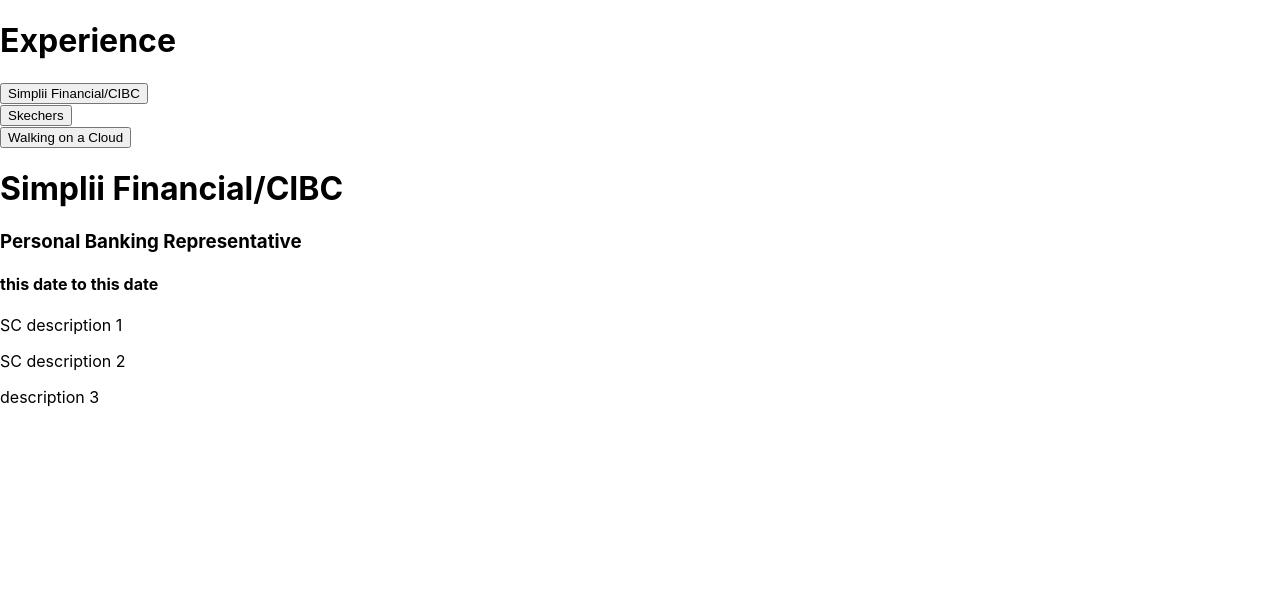
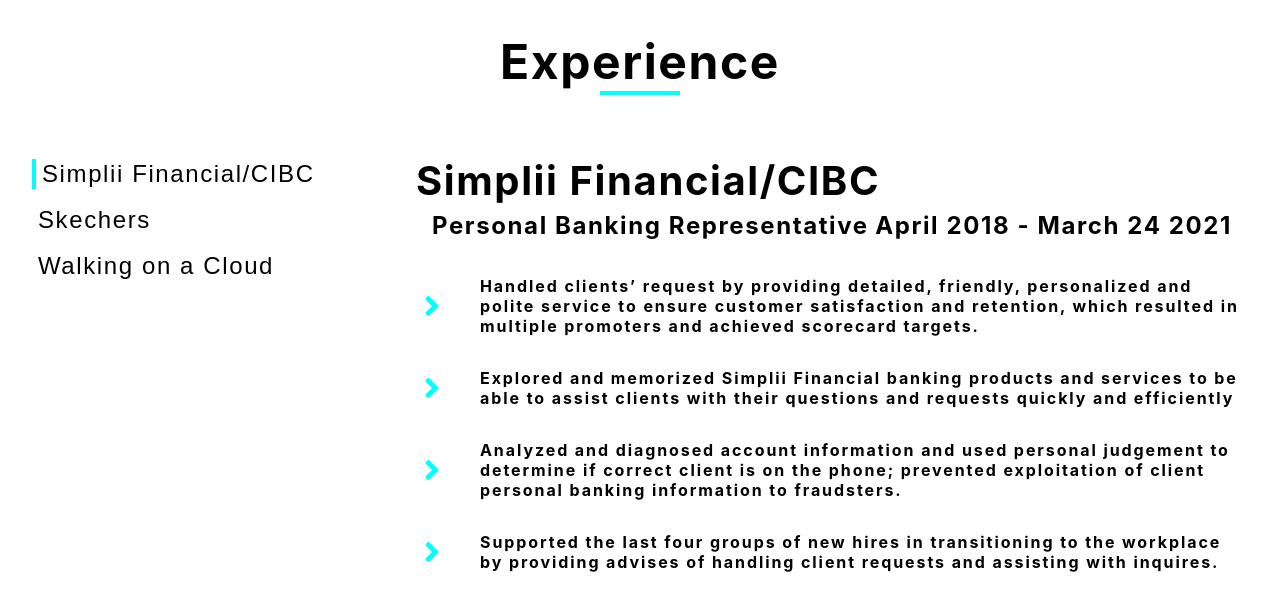
Before and after one commit to eugenehan94/React-Resume-Project, a React (Create React App) app: page / in a window 1280 px wide. Shown: the top 610 px of the page. Built offline with nearby package versions, Linux system fonts and the light colour scheme.

Commit message:
added functionality - button press, jobs

```diff
--- a/package.json
+++ b/package.json
@@ -8,6 +8,7 @@
     "@testing-library/user-event": "^12.8.3",
     "react": "^17.0.2",
     "react-dom": "^17.0.2",
+    "react-icons": "^4.2.0",
     "react-scripts": "4.0.3",
     "web-vitals": "^1.1.2"
   },
--- /dev/null
+++ b/src/App.css
@@ -0,0 +1,77 @@
+.title {
+  text-align: center;
+  font-size: 48px;
+  letter-spacing: 0.1rem;
+  margin-bottom: 0;
+}
+.underline {
+  width: 5rem;
+  height: 0.25rem;
+  background-color: rgb(0, 255, 255);
+  margin-left: auto;
+  margin-right: auto;
+  margin-bottom: 3.5rem;
+}
+
+.subContainer {
+  display: flex;
+}
+.button-container {
+  display: flex;
+  flex-direction: column;
+
+  flex-wrap: wrap;
+  margin: 0 2rem;
+}
+.job-button {
+  background: none;
+  border: none;
+  cursor: pointer;
+  letter-spacing: 0.1rem;
+  width: 20rem;
+  text-align: left;
+  font-size: 1.5rem;
+  font-weight: 400;
+  margin: 0.5rem 0;
+}
+.active {
+  border-left: 4px solid rgb(0, 255, 255);
+}
+
+.job-container {
+  margin: 0 2rem;
+}
+.job-container h1 {
+  margin: 0;
+  letter-spacing: 0.1rem;
+  font-size: 2.5rem;
+  line-height: 1.5;
+}
+.job-position-date {
+  display: flex;
+  justify-content: space-between;
+  padding: 0 1rem;
+}
+.job-position-date h3 {
+  margin: 0;
+  margin-bottom: 1.25rem;
+  padding: 0;
+  letter-spacing: 0.1rem;
+  font-size: 1.5rem;
+}
+
+.job-description {
+  display: grid;
+  grid-template-columns: auto 1fr;
+  column-gap: 2rem;
+  align-items: center;
+}
+.bullet-point {
+  color: rgb(0, 255, 255);
+}
+
+.job-description p {
+  font-size: 1rem;
+  letter-spacing: 0.12rem;
+  font-weight: 700;
+}
--- a/src/App.js
+++ b/src/App.js
@@ -1,28 +1,39 @@
 import { useState } from "react";
-
+import "./App.css";
+import { FaAngleRight } from "react-icons/fa";
 const job = [
   {
     title: "Personal Banking Representative",
     company: "Simplii Financial/CIBC",
-    description: ["SC description 1", "SC description 2", "description 3"],
-    date: "this date to this date",
+    description: [
+      "Handled clients’ request by providing detailed, friendly, personalized and polite service to ensure customer satisfaction and retention, which resulted in multiple promoters and achieved scorecard targets. ",
+      "Explored and memorized Simplii Financial banking products and services to be able to assist clients with their questions and requests quickly and efficiently",
+      "Analyzed and diagnosed account information and used personal judgement to determine if correct client is on the phone; prevented exploitation of client personal banking information to fraudsters.",
+      "Supported the last four groups of new hires in transitioning to the workplace by providing advises of handling client requests and assisting with inquires.",
+    ],
+    date: "April 2018 - March 24 2021",
   },
   {
     title: "Product Specialist",
     company: "Skechers",
     description: [
-      "SK description 1",
-      "description 2",
-      "description 3",
-      "description 4",
+      "Accurately processed customer purchases into POS systems; manually inputting serial number of products without bar code, entering correct promotional codes for targeted items. ",
+      "Prepared advertising displays and arranged merchandise as per directive to promote sales. Replenished merchandises to standard by ensuring that all styles are represented on the sales floor.",
+      "Exceeded weekly goals with an average SPH of $120.00 CND and an average UPT of 1.85. Consistently a top seller, promoting a sportively competitive atmosphere.",
     ],
-    date: "this date to this date",
+    date: "August 2016 – July 2018",
   },
   {
-    title: "REFER to RESUME",
+    title: "Sales Associate/Key Holder/Weekend Manager",
     company: "Walking on a Cloud",
-    description: ["WOAC description 1", "description 2", "description 3"],
-    date: "this date to this date",
+    description: [
+      "Performed managerial duties as a sale associated, such as opening and closing the POS system, performing settlements on debit/credit terminals, training new employees.",
+      "Addressed customer inquires in a professional and friendly manner; received positive feedback from customers and superiors",
+      "Excelled in making lasting positive impressions on customers; creating a clientele loyal to the business",
+      "Learned the features of different types of footwear and brands to provide appropriate shoes for customers; including customers with special orthopedic needs",
+      "Achieved weekly sale goals and maintained a monthly UPT average of 1.5 through suggestive selling, adding on accessories such as socks, creams and freshening spray",
+    ],
+    date: "May 2015 - August 2016 ",
   },
 ];
 
@@ -36,28 +47,41 @@
 
   return (
     <div>
-      <h1>Experience</h1>
-
+      <h1 className="title">Experience</h1>
+      <div className="underline"></div>
+      <div className="subContainer">
+        <div className="button-container">
           {jobList.map((job, id) => {
             return (
               <div>
-            <button key={id} onClick={() => setIndex(id)}>
+                <button
+                  key={id}
+                  className={`job-button ${arrayIndex === id && "active"}`}
+                  onClick={() => setIndex(id)}
+                >
                   {job.company}
                 </button>
               </div>
             );
           })}
-
-      <div>
+        </div>
+        <div className="job-container">
           <h1>{jobList[arrayIndex].company}</h1>
 
+          <div className="job-position-date">
             <h3>{jobList[arrayIndex].title}</h3>
 
-        <h4>{jobList[arrayIndex].date} </h4>
-
+            <h3>{jobList[arrayIndex].date} </h3>
+          </div>
           {jobList[arrayIndex].description.map((desc) => {
-          return <p>{desc}</p>;
+            return (
+              <div className="job-description">
+                <FaAngleRight size={32} className="bullet-point" />
+                <p>{desc}</p>
+              </div>
+            );
           })}
+        </div>
       </div>
     </div>
   );
```
Also changed, not shown: 1 other file (tests, documents, lock files or other folders). Lines whose indentation alone changed are shown as unchanged.
